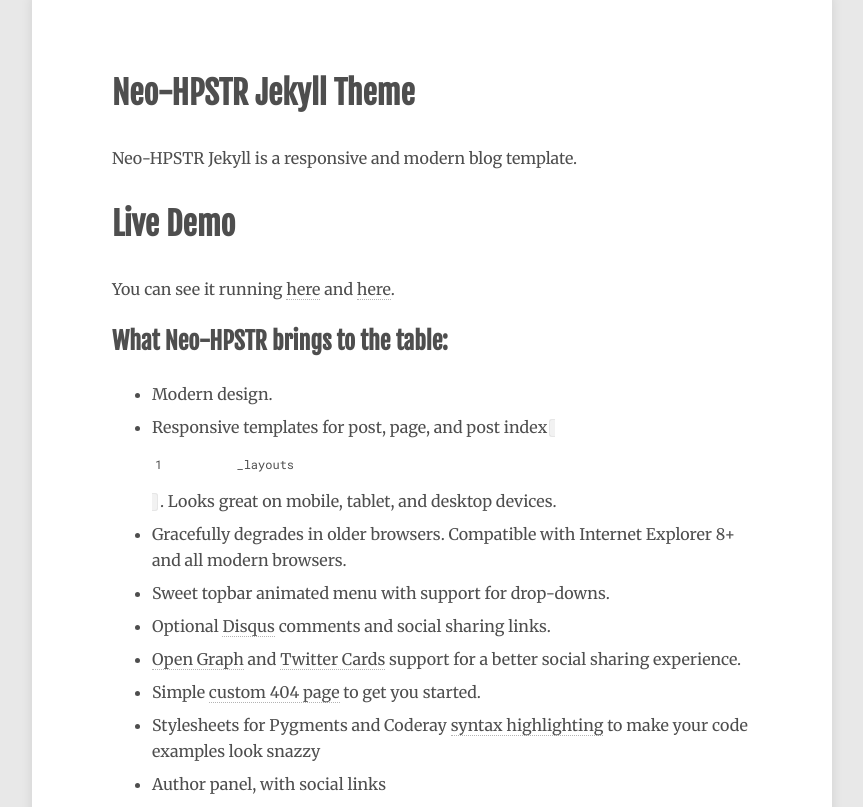
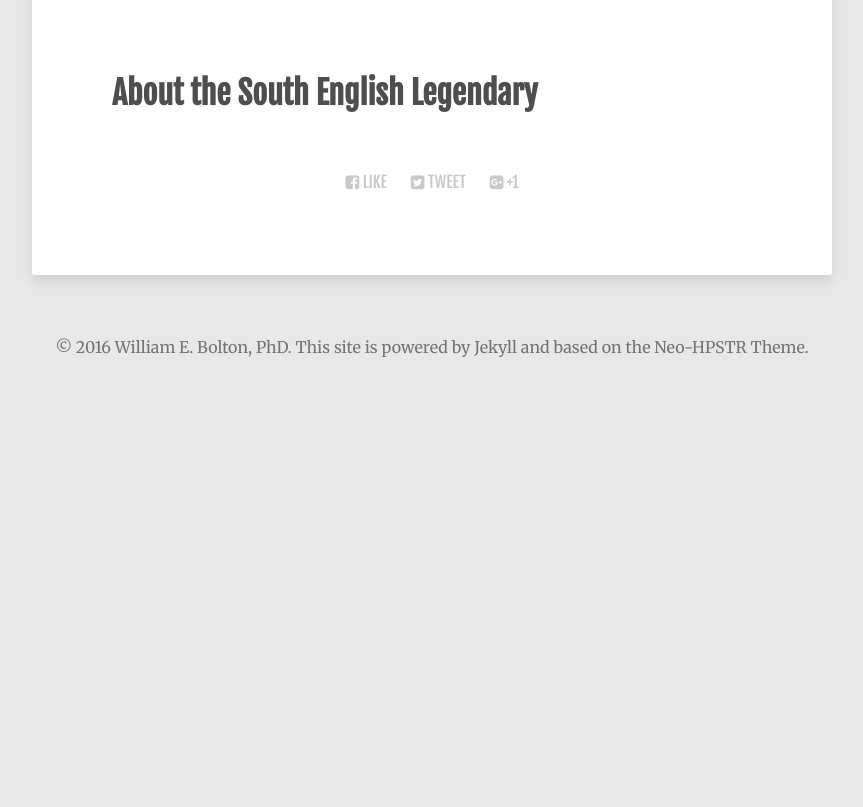
Before and after one commit to webolton/sel_project_blog, a Jekyll site: the page built from about/index.md, in a window 1280 px wide and 1400 px high, scrolled down 380 px. Shown: the top 807 px of the window, without its empty margins (208-1071 px from the left). Built offline with Jekyll 4.4.1, drawn with Linux system fonts in a browser that asks for light colours; nearby versions of some CDN libraries; comment, search, counter and statistics services are not loaded; after the commit the page ends 900 px from its top, so only the background shows below that; some of the changed text lies outside the part shown.

Commit message:
Remove theme about

```diff
--- a/about/index.md
+++ b/about/index.md
@@ -1,38 +1,7 @@
 ---
 layout: page
-title: About
+title: About the South English Legendary
 share: true
 ---
 
-# Neo-HPSTR Jekyll Theme
-
-Neo-HPSTR Jekyll is a responsive and modern blog template.
-
-# Live Demo
-
-You can see it running [here](http://blog.rhesoft.com/) and [here](http://aronbordin.com/neo-hpstr-jekyll-theme/).
-
-
-## What Neo-HPSTR brings to the table:
-
-* Modern design.
-* Responsive templates for post, page, and post index `_layouts`. Looks great on mobile, tablet, and desktop devices.
-* Gracefully degrades in older browsers. Compatible with Internet Explorer 8+ and all modern browsers.
-* Sweet topbar animated menu with support for drop-downs.
-* Optional [Disqus](http://disqus.com) comments and social sharing links.
-* [Open Graph](https://developers.facebook.com/docs/opengraph/) and [Twitter Cards](https://dev.twitter.com/docs/cards) support for a better social sharing experience.
-* Simple [custom 404 page](http://mmistakes.github.io/hpstr-jekyll-theme/404.html) to get you started.
-* Stylesheets for Pygments and Coderay [syntax highlighting](http://mmistakes.github.io/hpstr-jekyll-theme/code-highlighting-post/) to make your code examples look snazzy
-* Author panel, with social links
-* Read more tag support(similar with Wordpress ).
-
-![Preview](http://aronbordin.com/images/neo-hpstr-jekyll-theme-preview.png)
-
-
----
-
-## Getting Started
-
-Neo-HPSTR takes advantage of Sass and data files to make customizing easier. These features require Jekyll 2.x and will not work with older versions of Jekyll.
-
-To learn how to install and use this theme check out the [Setup Guid](http://aronbordin.com/neo-hpstr-jekyll-theme//theme-setup/) for more information.
+# About the South English Legendary
```
